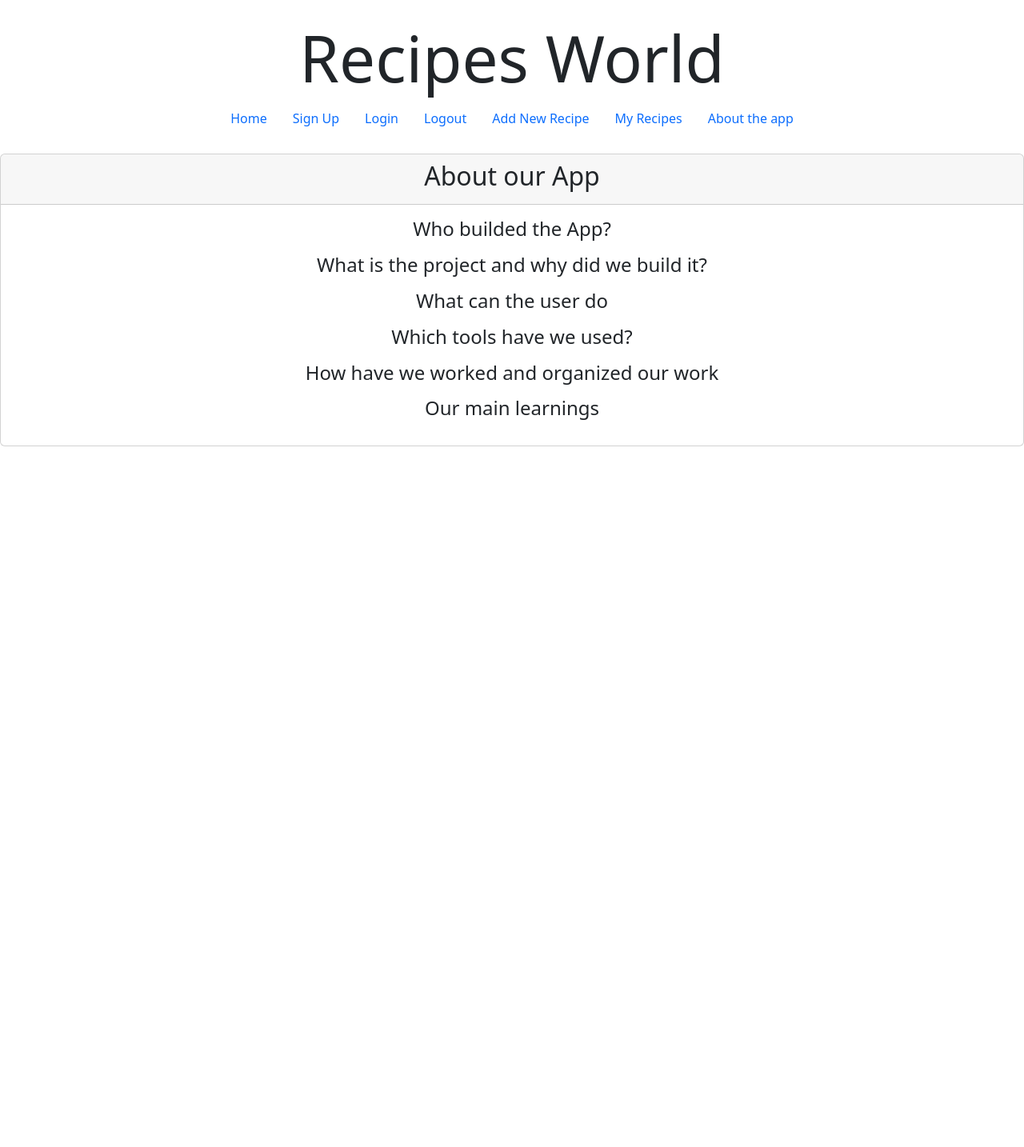
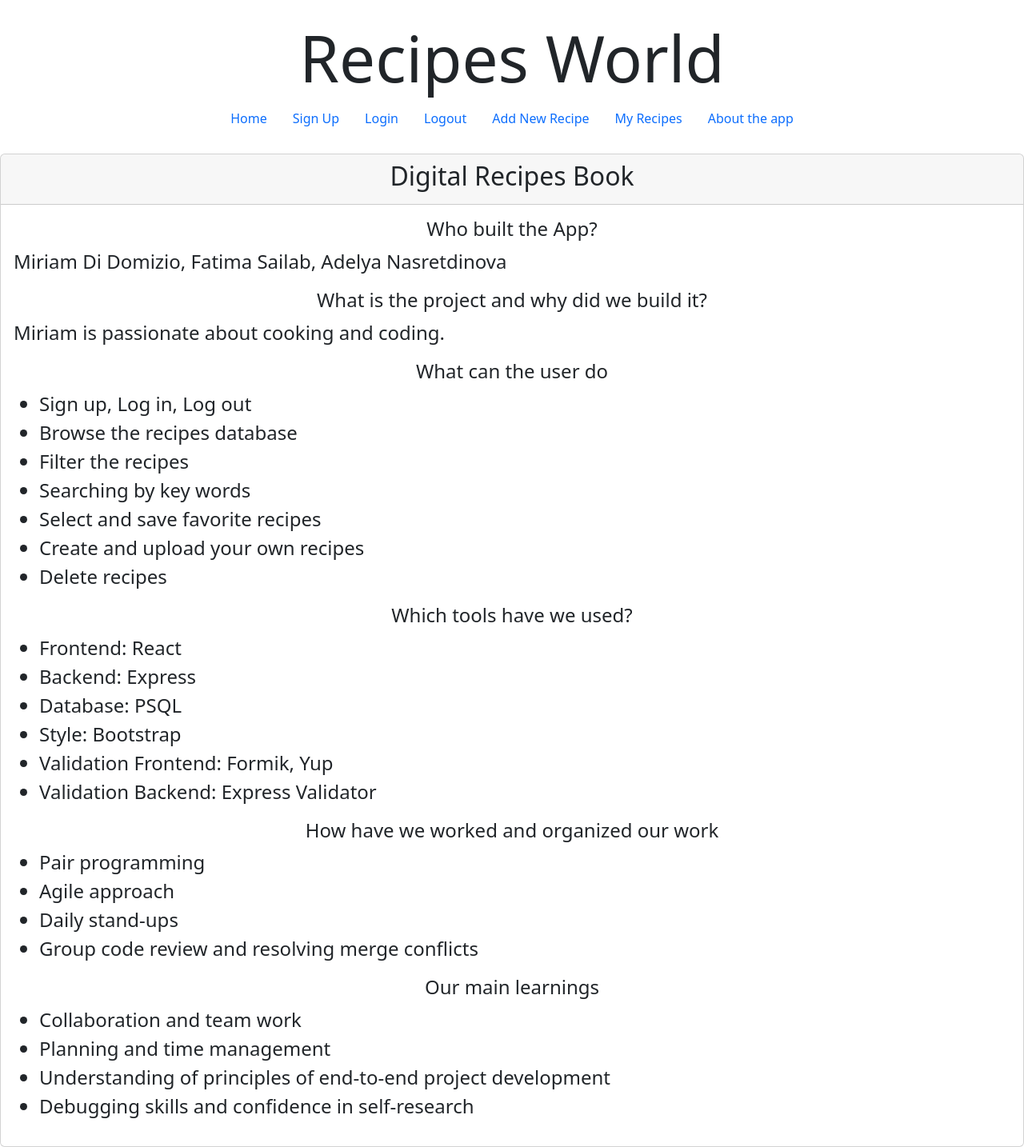
Before and after one commit to mdidomizio/Final-Project---Adelya-Miriam-Fatima, a React (Create React App) app: page /about in a window 1280 px wide. Shown: the whole page at 80% size. Before the commit the page ends 800 px from the top, so only its background shows below. Built offline with nearby package versions, Linux system fonts and the light colour scheme; what yup-password would draw is missing.

Commit message:
about project page is ready, needs styling

```diff
--- a/src/AboutApp.js
+++ b/src/AboutApp.js
@@ -2,49 +2,75 @@ const AboutApp = (props) => {
   return (
     <div className="card">
       <div className="card-header">
-          {" "}
-          <h2>About our App</h2>
+        <h2>Digital Recipes Book</h2>
       </div>
       <div className="card-body p-3 ">
         <blockquote class="blockquote mb-100 width=5rem">
+          <section>
+            <h4>Who built the App?</h4>
+            <p className="fs-4 text-start">
+              Miriam Di Domizio, Fatima Sailab, Adelya Nasretdinova
+            </p>
+          </section>
 
           <div>
-            <h4>Who builded the App?</h4>
+            <h4>What is the project and why did we build it?</h4>
             <p className="fs-4 text-start">
-
+              Miriam is passionate about cooking and coding.
+            </p>
+          </div>
+          <div>
+            <h4>What can the user do</h4>
+            <p className="fs-4 text-start">
+              <ul>
+                <li>Sign up, Log in, Log out</li>
+                <li>Browse the recipes database</li>
+                <li>Filter the recipes</li>
+                <li>Searching by key words</li>
+                <li>Select and save favorite recipes</li>
+                <li>Create and upload your own recipes</li>
+                <li>Delete recipes</li>
+              </ul>
+            </p>
+          </div>
+          <div>
+            <h4>Which tools have we used?</h4>
+            <p className="fs-4 text-start">
+              <ul>
+                <li>Frontend: React</li>
+                <li>Backend: Express</li>
+                <li>Database: PSQL</li>
+                <li>Style: Bootstrap</li>
+                <li>Validation Frontend: Formik, Yup</li>
+                <li>Validation Backend: Express Validator</li>
+              </ul>
             </p>
           </div>
 
           <div>
-                <h4>What is the project and why did we build it?</h4>
+            <h4>How have we worked and organized our work</h4>
             <p className="fs-4 text-start">
-
+              <ul>
+                <li>Pair programming</li>
+                <li>Agile approach</li>
+                <li>Daily stand-ups</li>
+                <li>Group code review and resolving merge conflicts</li>
+              </ul>
             </p>
           </div>
           <div>
-                <h4>What can the user do</h4>
-                    <p className="fs-4 text-start"></p>
-
+            <h4>Our main learnings</h4>
+            <p className="fs-4 text-start">
+              <ul>
+                <li>Collaboration and team work</li>
+                <li>Planning and time management</li>
+                <li>
+                  Understanding of principles of end-to-end project development
+                </li>
+                <li>Debugging skills and confidence in self-research</li>
+              </ul>
+            </p>
           </div>
-            <div>
-                <h4>Which tools have we used?</h4>
-                 <p className="fs-4 text-start"></p>
-
-            </div>
-
-            <div>
-                <h4>How have we worked and organized our work</h4>
-                    <p className="fs-4 text-start"></p>
-
-            </div>
-            <div>
-                <h4>Our main learnings</h4>
-                    <p className="fs-4 text-start"></p>
-
-            </div>
-
-
-
         </blockquote>
       </div>
     </div>
```
Lines whose indentation alone changed are shown as unchanged.
